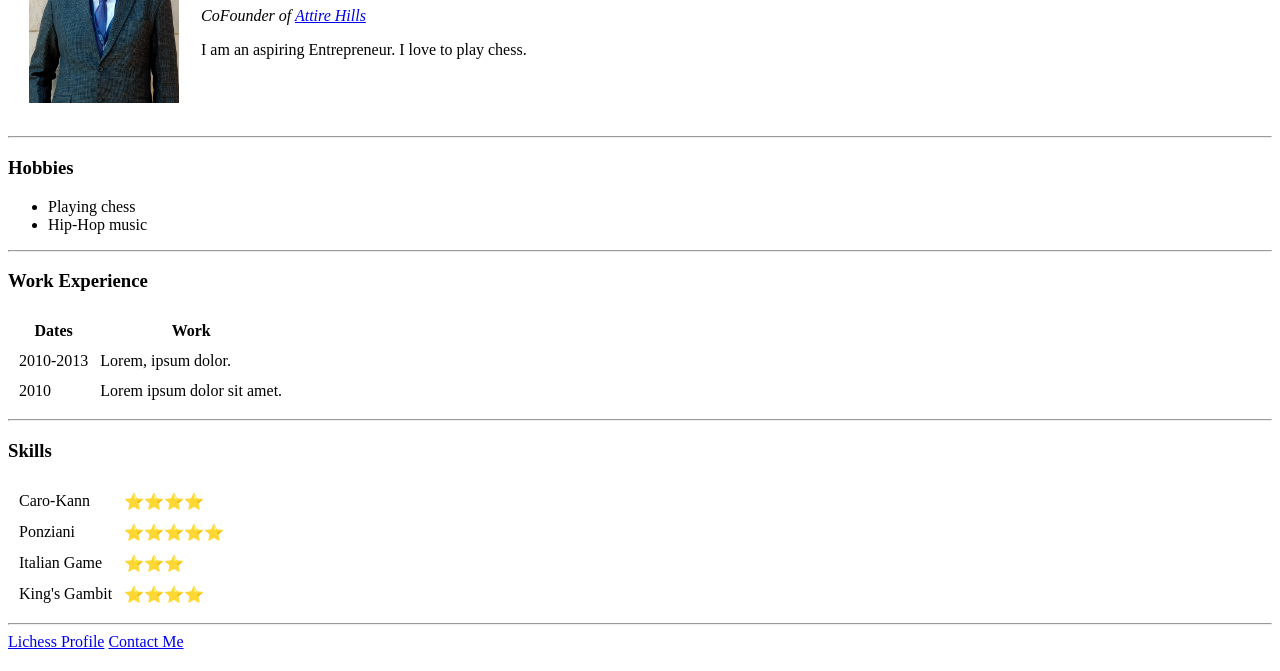
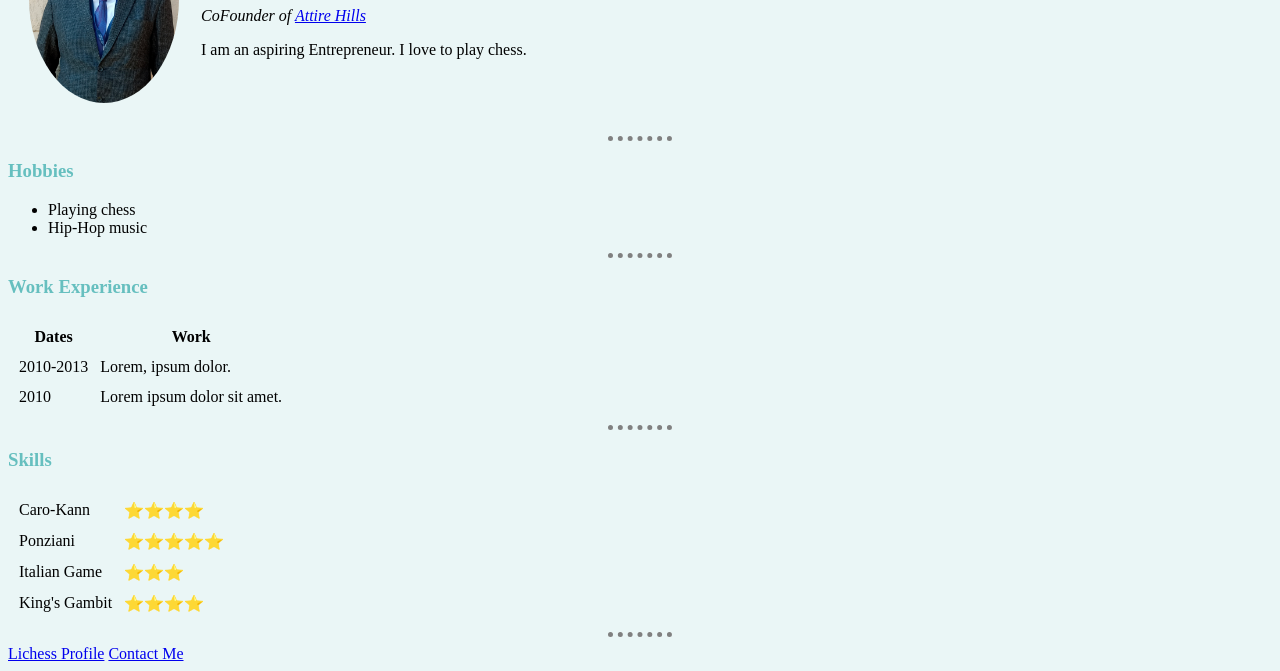
Before and after one commit to anc1en7/CV, a plain HTML site: page index.html in a window 1280 px wide. Shown: the part 135-806 px from the top of the page. Drawn offline with Linux system fonts and the light colour scheme.

Commit message:
updated index

```diff
--- a/index.html
+++ b/index.html
@@ -4,12 +4,13 @@
     <meta charset="UTF-8" />
     <meta http-equiv="X-UA-Compatible" content="IE=edge" />
     <meta name="viewport" content="width=device-width, initial-scale=1.0" />
+    <link rel="stylesheet" href="style.css">
     <title>anc1en7's personal site</title>
   </head>
   <body>
     <table cellspacing="20">
       <tr>
-        <td><img src="img.jpg" alt="404" width="150"/></td>
+        <td><img src="img.jpg" alt="404" width="150" /></td>
         <td>
           <h1>Harshit Sinha</h1>
           <p>
@@ -25,7 +26,7 @@
       <li>Playing chess</li>
       <li>Hip-Hop music</li>
     </ul>
-    <hr>
+    <hr />
     <h3>Work Experience</h3>
     <table cellspacing="10px">
       <thead>
@@ -45,7 +46,7 @@
         </tr>
       </tbody>
     </table>
-    <hr>
+    <hr />
     <h3>Skills</h3>
     <table cellspacing="10px">
       <tr>
@@ -67,7 +68,7 @@
     </table>
 
     <hr />
-    <a href="https://lichess.org/@/anc1en7" target="_blank">Lichess Profile</a>
+    <a href="https://lichess.org/@/anc1en7">Lichess Profile</a>
     <a href="contact.html" target="_blank">Contact Me</a>
   </body>
 </html>
```
